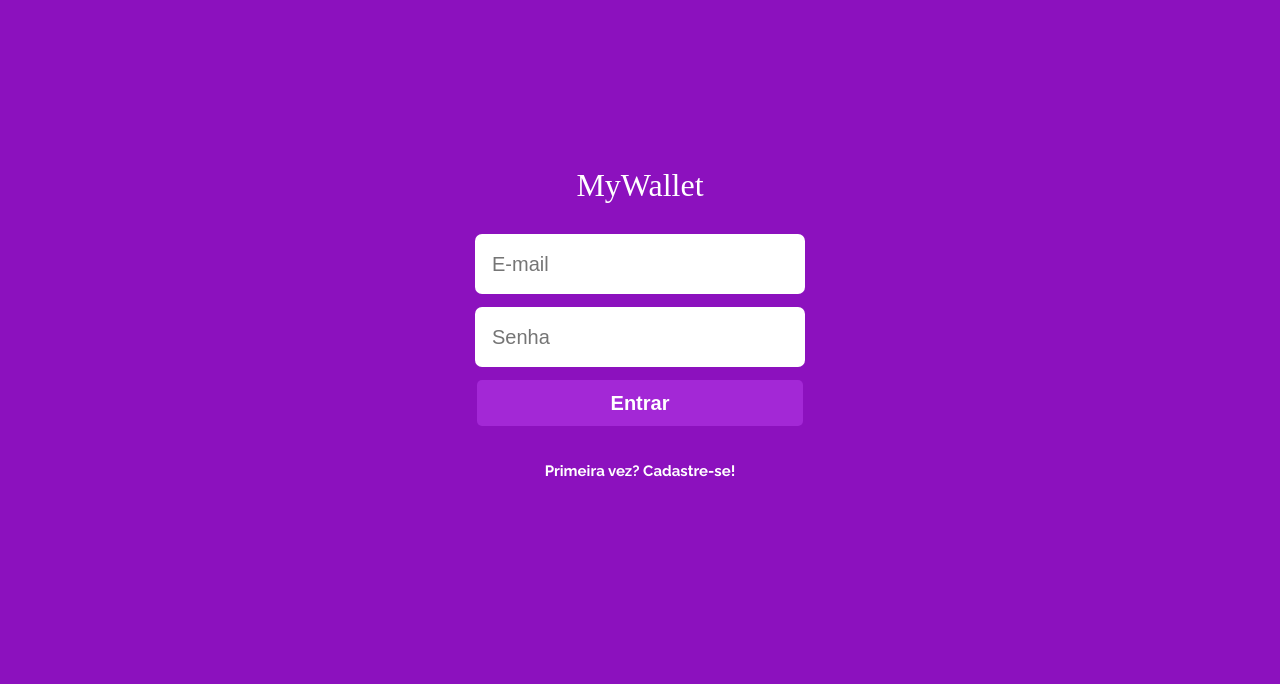
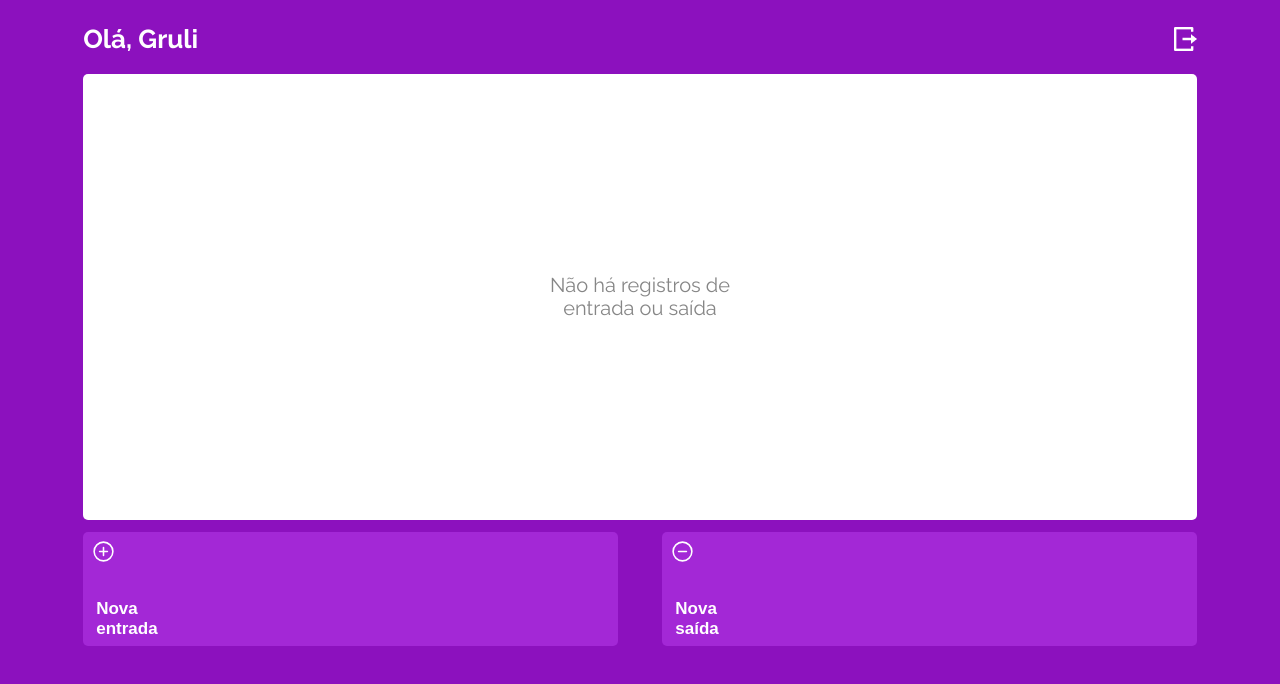
Before and after one commit to Vinicius-R-Cunha/my-wallet-front-end, a React (Create React App) app: page /wallet in a window 1280 px wide. Before the commit this address led to /. Shown: the top 684 px of the page. Built offline with nearby package versions, Linux system fonts and the light colour scheme; no server answers; a web font is replaced by a local one.

Commit message:
main page axios and name adjustments

```diff
--- a/src/App.js
+++ b/src/App.js
@@ -1,7 +1,9 @@
 import { BrowserRouter, Routes, Route } from "react-router-dom";
 import Login from "./components/Login";
 import Register from "./components/Register";
-import MainPage from "./components/MainPage";
+import Wallet from "./components/Wallet";
+import AddExpense from "./components/AddExpense";
+import AddIncome from "./components/AddIncome";
 import { useState } from "react";
 import UserContext from "./contexts/UserContext.js";
 import './style/reset.css';
@@ -9,7 +11,8 @@ import './style/style.css';
 
 export default function App() {
 
-    const [userName, setUserName] = useState(null);
+    // const [userName, setUserName] = useState(null);
+    const [userName, setUserName] = useState('Gruli');
     const [token, setToken] = useState();
 
     return (
@@ -18,9 +21,9 @@ export default function App() {
                 <Routes>
                     <Route path="/" element={<Login />} />
                     <Route path="/sign-up" element={<Register />} />
-                    <Route path="/wallet" element={<MainPage />} />
-                    {/* <Route path="/in" element={<In />} />
-                <Route path="/out" element={<Out />} /> */}
+                    <Route path="/wallet" element={<Wallet />} />
+                    <Route path="/add-expense" element={<AddExpense />} />
+                    <Route path="/add-income" element={<AddIncome />} />
                 </Routes>
             </BrowserRouter>
         </UserContext.Provider>
--- a/src/components/Login/index.js
+++ b/src/components/Login/index.js
@@ -7,7 +7,7 @@ import { Container } from "./style";
 export default function Login() {
 
     const [formData, setFormData] = useState({ email: '', password: '' });
-    const { setToken } = useContext(UserContext);
+    const { setUserName, setToken } = useContext(UserContext);
 
     const navigate = useNavigate();
 
@@ -16,11 +16,12 @@ export default function Login() {
 
         const promise = axios.post('http://localhost:5000/sign-in', formData);
         promise.then(answer => {
-            setToken(answer.data);
+            setToken(answer.data.token);
+            setUserName(answer.data.name);
             navigate('/wallet');
         });
 
-        promise.catch(answer => alert(answer.response.data));
+        promise.catch(answer => window.alert(answer.response.data));
     }
 
     function handleInput(e) {
--- a/src/components/MainPage/index.js
+++ /dev/null
@@ -1,56 +0,0 @@
-import './style.js';
-import { MainDiv, Registers, Buttons } from "./style";
-import Header from '../Header/index.js';
-import { useContext, useEffect } from 'react';
-import UserContext from '../../contexts/UserContext.js';
-import axios from 'axios';
-import { useNavigate } from 'react-router-dom';
-
-export default function MainPage() {
-
-    const { token, userName, setUserName } = useContext(UserContext);
-
-    const navigate = useNavigate();
-
-    useEffect(() => {
-        const promise = axios.get('http://localhost:5000/user', {
-            headers: {
-                'Authorization': `Bearer ${token}`
-            }
-        });
-
-        promise.then(answer => setUserName(answer.data));
-        promise.catch(error => {
-            console.log(error);
-            navigate('/');
-        });
-    }, [navigate, token, setUserName]);
-
-
-    if (!userName) {
-        return (
-            <h1>Carregando</h1>
-        );
-    }
-
-    return (
-        <MainDiv>
-            <Header text={`Olá, ${userName}`} main={true} />
-
-            <Registers>
-
-            </Registers>
-
-            <Buttons>
-                <button>
-                    <ion-icon name="add-circle-outline"></ion-icon>
-                    <p>Nova<br />entrada</p>
-                </button>
-                <button>
-                    <ion-icon name="remove-circle-outline"></ion-icon>
-                    <p>Nova<br />saída</p>
-                </button>
-            </Buttons>
-        </MainDiv>
-    );
-}
--- /dev/null
+++ b/src/components/Wallet/index.js
@@ -0,0 +1,66 @@
+import './style.js';
+import { MainDiv, Registers, Buttons } from "./style";
+import Header from '../Header/index.js';
+import { useContext, useEffect } from 'react';
+import UserContext from '../../contexts/UserContext.js';
+import axios from 'axios';
+//import { useNavigate } from 'react-router-dom';
+
+export default function Wallet() {
+
+    const { token, userName } = useContext(UserContext);
+
+    //const navigate = useNavigate();
+
+    useEffect(() => {
+
+    }, []);
+
+
+    if (!userName) {
+        return (
+            <h1>Carregando</h1>
+        );
+    }
+
+    return (
+        <MainDiv>
+            <Header text={`Olá, ${userName}`} main={true} />
+
+            <Registers>
+                <p className='empty-message'>Não há registros de<br />entrada ou saída</p>
+                {/* <div className='item'>
+                    <p className='name'><span>30/11</span>Almoço mãe</p>
+                    <p className='price'>39,90</p>
+                </div>
+                <div className='item'>
+                    <p className='name'><span>30/11</span>Almoço mãe</p>
+                    <p className='price'>39,90</p>
+                </div>
+                <div className='item'>
+                    <p className='name'><span>30/11</span>Almoço mãe</p>
+                    <p className='price'>39,90</p>
+                </div>
+                <div className='item'>
+                    <p className='name'><span>30/11</span>Almoço mãe</p>
+                    <p className='price'>39,90</p>
+                </div>
+                <div className='subtotal'>
+                    <p className='name'>SALDO</p>
+                    <p className='price'>39,90</p>
+                </div> */}
+            </Registers>
+
+            <Buttons>
+                <button>
+                    <ion-icon name="add-circle-outline"></ion-icon>
+                    <p>Nova<br />entrada</p>
+                </button>
+                <button>
+                    <ion-icon name="remove-circle-outline"></ion-icon>
+                    <p>Nova<br />saída</p>
+                </button>
+            </Buttons>
+        </MainDiv>
+    );
+}
--- a/src/components/MainPage/style.js
+++ b/src/components/Wallet/style.js
@@ -22,6 +22,59 @@ const Registers = styled.div`
     margin: 22px 0 12px 0;
 
     border-radius: 5px;
+
+    position: relative;
+
+    .empty-message {
+        font-size: 20px;
+        line-height: 23px;
+        text-align: center;
+        color: #868686;
+
+        margin: auto 0;
+    }
+
+    .item {
+        width: 93%;
+
+        font-size: 16px;
+        line-height: 19px;
+
+        display: flex;
+        justify-content: space-between;
+
+        margin-top: 21px;
+
+        .name {
+            color: #000000;
+            span {
+                margin-right: 6px;
+
+                color: #C6C6C6;
+            }
+        }
+
+        .price {
+            color: #C70000;
+        }
+    }
+
+    .subtotal {
+        width: 93%;
+
+        display: flex;
+        justify-content: space-between;
+
+        position: absolute;
+        bottom: 10px;
+
+        .name {
+            font-weight: bold;
+            font-size: 17px;
+            line-height: 20px;
+            color: #000000;
+        }
+    }
 `
 
 const Buttons = styled.div`
```
